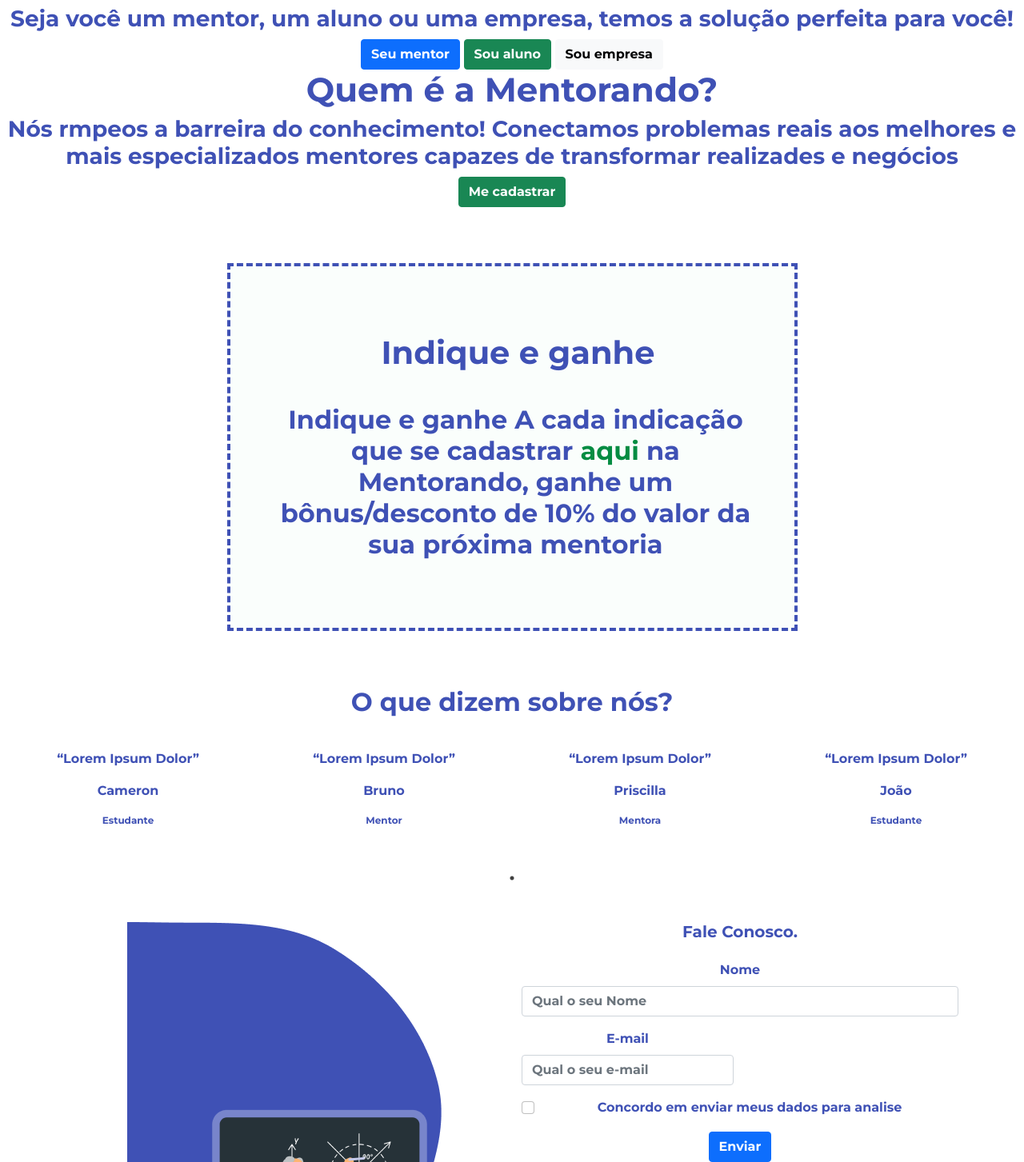
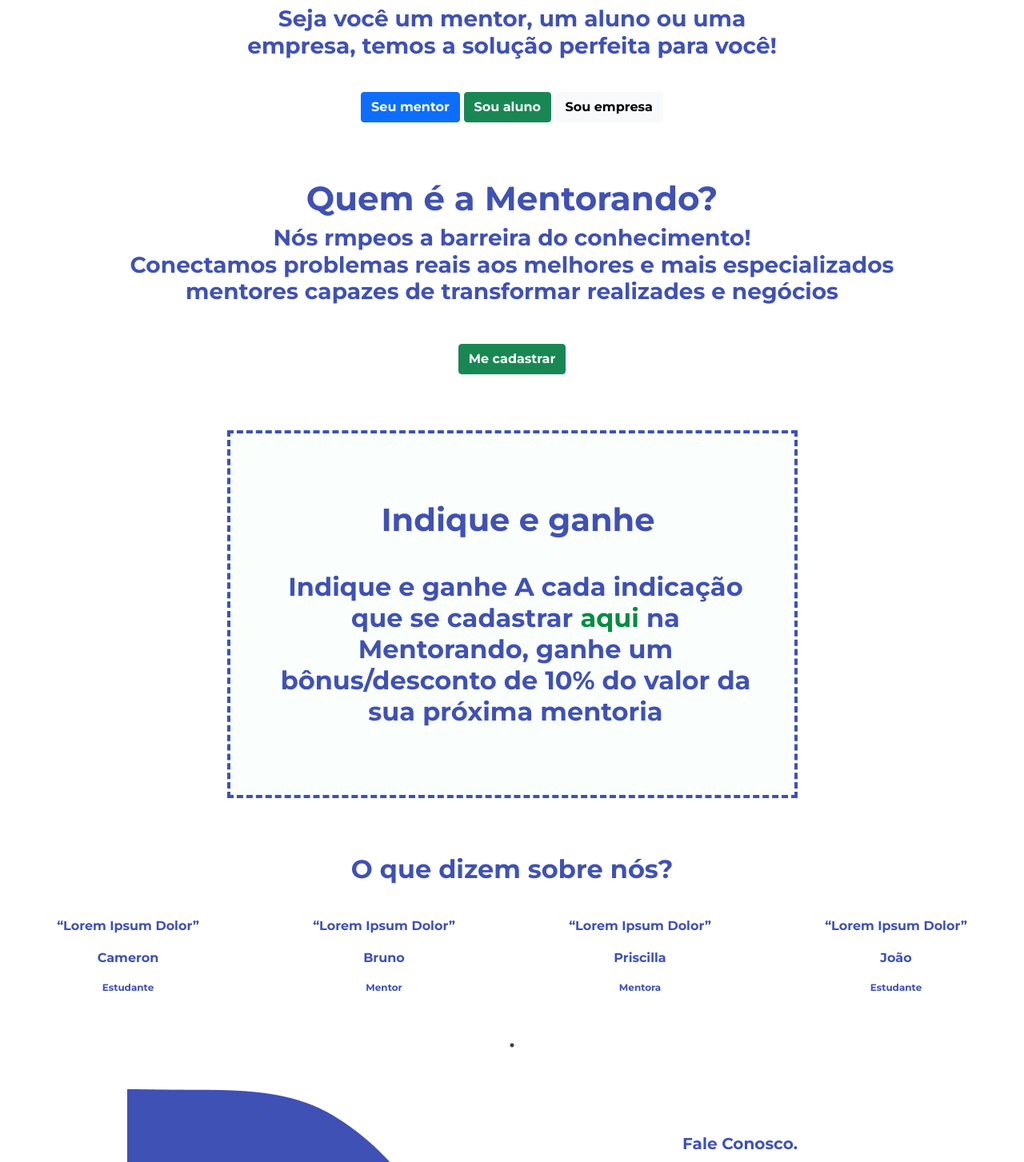
Before and after one commit to ricardocr18/gamaAcademyChefao, a React (Create React App) app: page / in a window 1280 px wide. Shown: the part 737-2190 px from the top of the page at 80% size. Built offline with nearby package versions, Linux system fonts and the light colour scheme.

Commit message:
atualizando os links externos da Home

```diff
--- a/src/components/CardSliderTextoHome.js
+++ b/src/components/CardSliderTextoHome.js
@@ -74,11 +74,7 @@
             <p className="card-text2">Estudante</p>
             </div>
 
-            <div className="card-group">
-            <p className="card-text">“Lorem Ipsum Dolor”</p>
-            <p className="card-text">Dilma</p>
-            <p className="card-text2">Empresa</p>
-            </div>
+
 
 
 
--- a/src/components/Footer.js
+++ b/src/components/Footer.js
@@ -11,15 +11,21 @@
         <div class="text-start text-light">
           <div class="container">
             <h3 className="pb-4 pt-4">
-              <img src={instagram}></img>
+              <a target="_blank" href={'https://www.instagram.com/mentorando.engenharia/'}>
+              <img src={instagram}  ></img>
+              </a>
             </h3>
 
             <h3 className="pb-4">
+            <a target="_blank" href={'https://www.linkedin.com/company/mentorando-engenharia/'}>
               <img src={linkedin}></img>
+             </a>
             </h3>
 
             <h3 className="pb-4">
+            <a target="_blank" href={'https://www.facebook.com/mentorando.engenharia/'}>
               <img src={facebook}></img>
+            </a>
             </h3>
           </div>
         </div>
--- a/src/pages/Home.js
+++ b/src/pages/Home.js
@@ -1,5 +1,5 @@
 import { Component } from 'react'
-import { Button, Card } from 'react-bootstrap';
+import { Button, Card, FloatingLabel, Form } from 'react-bootstrap';
 import foto from '../img/banner.png';
 import fotoForm from '../img/foto_form.png';
 import CardSliderTextoHome from '../components/CardSliderTextoHome'
@@ -55,15 +55,17 @@
 
                <div className='contentAjudar'>
                     <h2>Estamos aqui para ajudar você neste momento</h2>
-                    <h3>Seja você um mentor, um aluno ou uma empresa, temos a solução perfeita para você!</h3>
+                    <h3>Seja você um mentor, um aluno ou uma<br/> empresa, temos a solução perfeita para você!</h3>
+                     <div className='buttonsAjuda'>
                     <Button className='bot' variant="primary">Seu mentor</Button>{' '}
                     <Button variant="success">Sou aluno</Button>{' '}
                     <Button variant="light">Sou empresa</Button>{' '}
+                    </div>
 
                     <div className='contentMentorando'>
                         <h2>Quem é a Mentorando?</h2>
-                        <h3>Nós rmpeos a barreira do conhecimento! Conectamos problemas reais aos melhores e mais especializados mentores capazes de transformar realizades e negócios</h3>
-                        <Button variant="success">Me cadastrar</Button>{' '}
+                        <h3>Nós rmpeos a barreira do conhecimento!<br/> Conectamos problemas reais aos melhores e mais especializados<br/> mentores capazes de transformar realizades e negócios</h3>
+                        <Button className='buttonMentorando'variant="success">Me cadastrar</Button>{' '}
                     </div>
 
 
@@ -108,7 +110,7 @@
               </div>
               <div class="col-md-6">
 
-                <form class="row g-3" action="enviar.php" method="POST">
+                <form className='formHome' class="row g-3" action="enviar.php" method="POST">
                   <h5>Fale Conosco.</h5>
                   <div class="col-md-12">
                     <label for="validationDefault01" class="form-label">Nome</label>
@@ -120,14 +122,12 @@
                   </div>
 
 
-                  <div class="col-12">
-                    <div class="form-check">
-                      <input class="form-check-input" type="checkbox" name="concorda" value="" id="invalidCheck2" required/>
-                      <label class="form-check-label" for="invalidCheck2">
-                        Concordo em enviar meus dados para analise
-                      </label>
-                    </div>
-                  </div>
+                  <Form.Group className="mb-3" controlId="exampleForm.ControlTextarea1">
+    <Form.Label>Mensagem</Form.Label>
+    <Form.Control as="textarea" rows={3}  placeholder="Digite a sua Mensagem aqui"/>
+  </Form.Group>
+
+
                   <div class="col-12">
                     <button class="btn btn-primary" name="enviarFormulario" type="submit">Enviar</button>
                   </div>
--- a/src/style/Home.css
+++ b/src/style/Home.css
@@ -34,8 +34,19 @@
     font-size: 42px;
 }
 
+.buttonsAjuda{
+  margin-top: 40px;
+}
+
+.contentMentorando{
+  margin-top: 70px;
+}
+
+.buttonMentorando {
+  margin-top:40px
+}
+
 /*Quadrado de ofertas*/
-
 .quadrado {
 
     position: relative;
@@ -103,3 +114,7 @@
   #about-form{
     margin-top: 70px;
   }
+
+  .row{
+    margin-top: 40px;
+  }
```
